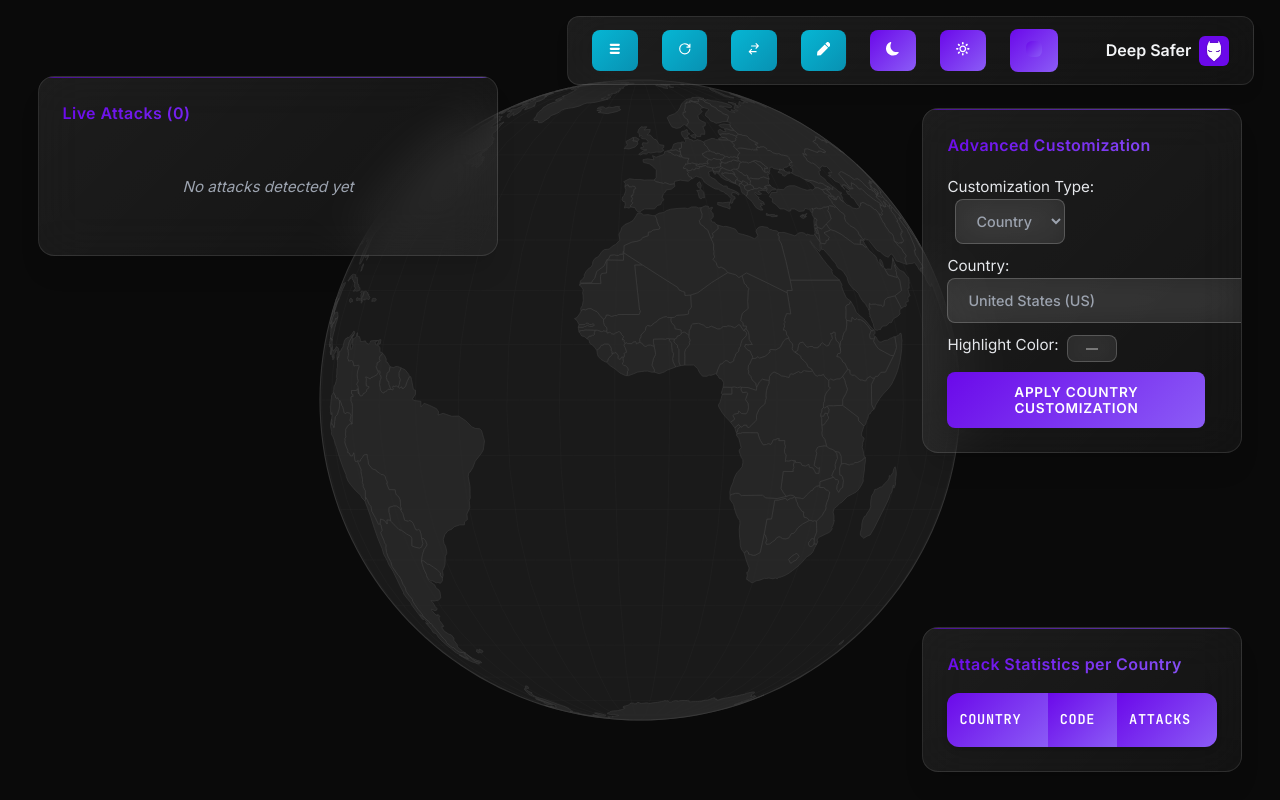
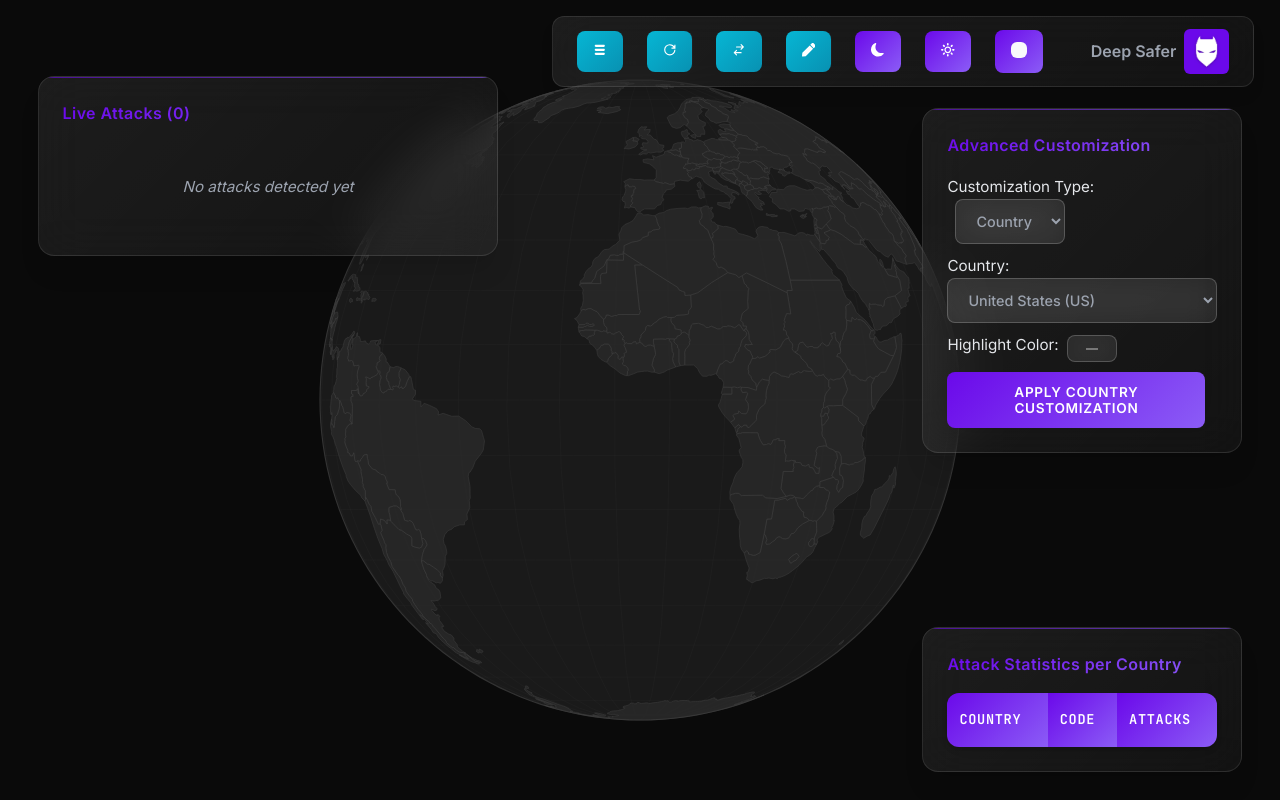
Before and after one commit to Al-HamzaAntar/Raven-Cyber-Threat-Map, a React (Vite) app: page / in a window 1280 px wide. Built offline with nearby package versions, Linux system fonts and the light colour scheme.

Commit message:
docs: Update the README.md

```diff
--- a/src/components/CustomizationPanel.jsx
+++ b/src/components/CustomizationPanel.jsx
@@ -58,7 +58,7 @@ const CustomizationPanel = ({ theme }) => {
             <select
               value={selectedCountry}
               onChange={e => setSelectedCountry(e.target.value)}
-              style={{marginLeft:0}}
+              style={{marginLeft:0, width: '100%'}}
             >
               {countries.map(c => (
                 <option key={c.code} value={c.code}>
--- a/src/components/TopControlPanel.jsx
+++ b/src/components/TopControlPanel.jsx
@@ -44,7 +44,7 @@ const TopControlPanel = ({ theme, setTheme, mode, setMode, onToggleRandomData, o
       </button>
       <button title="Theme: Custom" onClick={() => setTheme('custom')}>
         <span style={{
-          background: 'var(--primary-gradient)',
+          background: 'var(--gray-50)',
           width: 16,
           height: 16,
           display: 'inline-block',
@@ -55,14 +55,14 @@ const TopControlPanel = ({ theme, setTheme, mode, setMode, onToggleRandomData, o
         <span style={{
           marginLeft: 'var(--space-2)',
           fontWeight: 600,
-          color: 'var(--gray-100)'
+          color: 'var(--gray-400)'
         }}>
           Deep Safer
         </span>
         <img
           src="/assets/deepsafer.png"
           alt="logo"
-          width="30px"
+          width="45px"
           style={{
             borderRadius: 'var(--radius-sm)',
             marginLeft: 'var(--space-2)'
--- a/src/data/countries.js
+++ b/src/data/countries.js
@@ -77,7 +77,7 @@ export const countries = [
   { code: 'IR', name: 'Iran', lat: 32.4279, lon: 53.6880, cities: ['Tehran', 'Mashhad', 'Isfahan'] },
   { code: 'IQ', name: 'Iraq', lat: 33.2232, lon: 43.6793, cities: ['Baghdad', 'Basra', 'Mosul'] },
   { code: 'IE', name: 'Ireland', lat: 53.1424, lon: -7.6921, cities: ['Dublin', 'Cork', 'Galway'] },
-  { code: 'IL', name: 'Israel', lat: 31.0461, lon: 34.8516, cities: ['Jerusalem', 'Tel Aviv', 'Haifa'] },
+  { code: 'IL', name: 'Palestine', lat: 31.0461, lon: 34.8516, cities: ['Jerusalem', 'Tel Aviv', 'Haifa'] },
   { code: 'IT', name: 'Italy', lat: 41.8719, lon: 12.5674, cities: ['Rome', 'Milan', 'Naples'] },
   { code: 'JM', name: 'Jamaica', lat: 18.1096, lon: -77.2975, cities: ['Kingston', 'Portmore', 'Montego Bay'] },
   { code: 'JP', name: 'Japan', lat: 36.2048, lon: 138.2529, cities: ['Tokyo', 'Yokohama', 'Osaka'] },
```
Also changed, not shown: public/assets/RavenCyberThreatMap.png.
